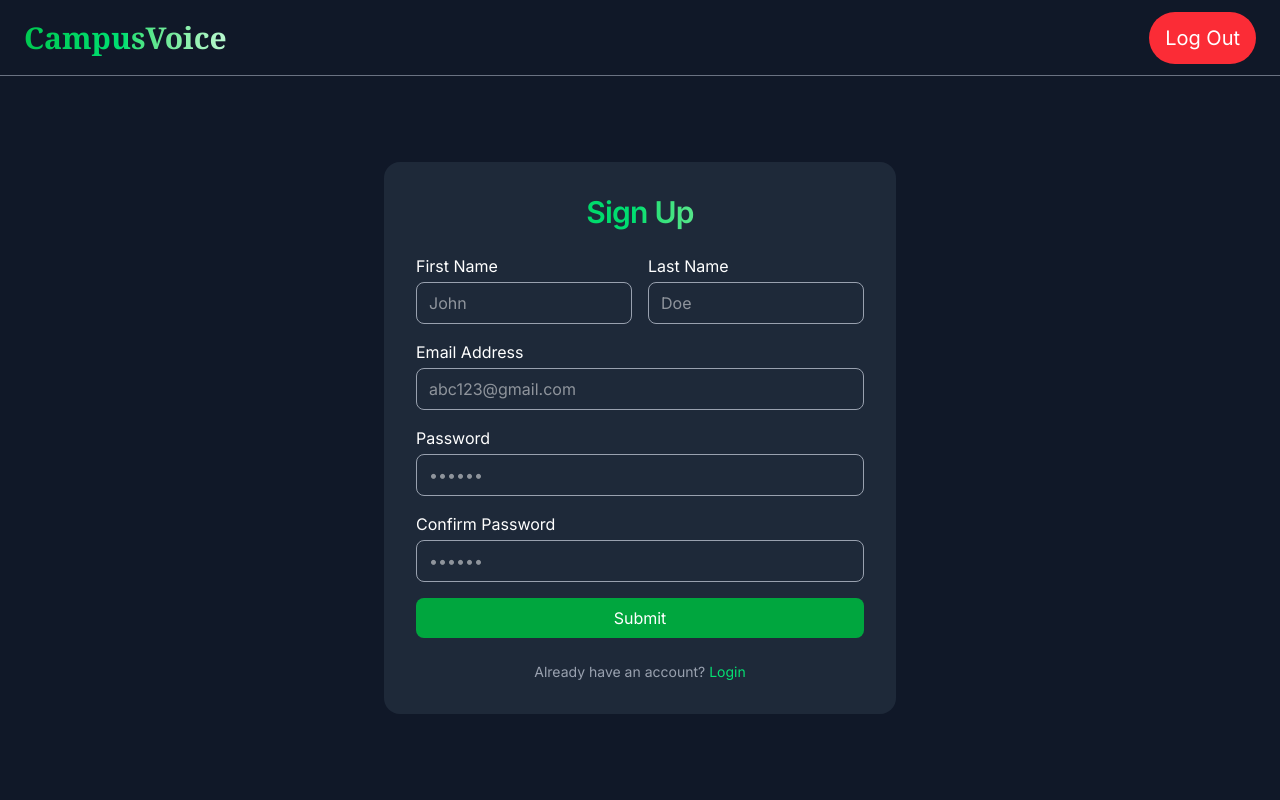
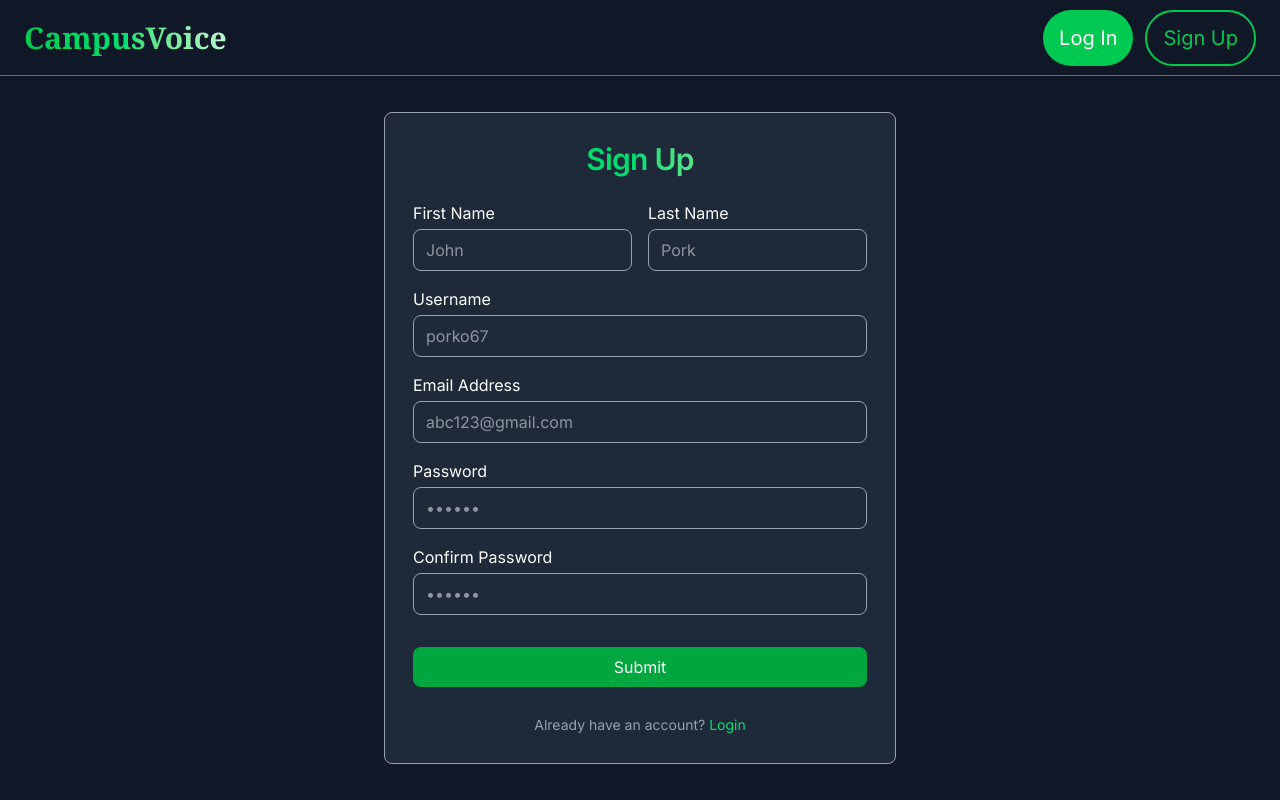
Before and after one commit to HashirAligb/campusvoice, a React (Vite) app: page /Signup in a window 1280 px wide. Built offline with nearby package versions, Linux system fonts and the light colour scheme; no server answers.

Commit message:
Full Log / Sign In Functionality w/ Supabase
Sign In and Log In now fully functional. User info are added to the profiles table during sign-up and and a table for posts is also created with rows for each user.

```diff
--- a/src/auth/useAuth.ts
+++ b/src/auth/useAuth.ts
@@ -15,6 +15,5 @@ export function useAuth() {
     }, []);
 
     const signOut = useCallback(() => supabase.auth.signOut(), []);
-
     return { user, isAuthenticated: !!user, signOut };
 }
--- a/src/components/AuthControls.tsx
+++ b/src/components/AuthControls.tsx
@@ -1,12 +1,12 @@
 type Props = {
-    isAuthenticated?: boolean;
+    loggedIn?: boolean;
     onLoginClick?: () => void;
     onSignupClick?: () => void;
     onLogoutClick?: () => void;
 };
 
-export default function AuthControls({ isAuthenticated = false, onLoginClick, onSignupClick, onLogoutClick }: Props) {
-    if (!isAuthenticated) {
+export default function AuthControls({ loggedIn, onLoginClick, onSignupClick, onLogoutClick }: Props) {
+    if (!loggedIn) {
         return (
             <div className="flex gap-3">
                 <button type="button" onClick={onLoginClick}
@@ -23,9 +23,8 @@ export default function AuthControls({ isAuthenticated = false, onLoginClick, on
             </div>
         )
     }
-
     return (
-        <button type="button" onClick={onLoginClick}
+        <button type="button" onClick={onLogoutClick}
         className="bg-red-500 rounded-full px-4 py-3 text-white text-xl
         hover:bg-red-700 hover:scale-105 transform transition duration-300">
             Log Out
--- a/src/components/Navbar.tsx
+++ b/src/components/Navbar.tsx
@@ -1,7 +1,12 @@
 import AuthControls from "./AuthControls";
-import { Link } from "react-router-dom";
+import { useAuth } from "@/auth/useAuth";
+import { use } from "react";
+import { Link, useNavigate } from "react-router-dom";
 
 export default function Navbar() {
+    const navigate = useNavigate();
+    const { signOut, isAuthenticated } = useAuth();
+
     return (
         <div className="bg-gray-900 h-19 border-b border-gray-500">
             <div className="flex items-center justify-between h-full w-full px-6">
@@ -9,7 +14,11 @@ export default function Navbar() {
                     bg-gradient-to-r from-green-500 via-green-400 to-green-200 bg-clip-text text-transparent">
                     CampusVoice
                 </Link>
-                <AuthControls isAuthenticated={true} />
+                <AuthControls
+                    loggedIn={ isAuthenticated }
+                    onLoginClick={() => navigate("/Login")}
+                    onSignupClick={() => navigate("/Signup")}
+                    onLogoutClick={() => { signOut(); navigate("/"); }} />
             </div>
         </div>
     )
--- a/src/lib/supabase.ts
+++ b/src/lib/supabase.ts
@@ -2,5 +2,6 @@ import { createClient } from '@supabase/supabase-js'
 
 const supabaseUrl = import.meta.env.VITE_SUPABASE_URL!
 const supabaseAnonKey = import.meta.env.VITE_SUPABASE_ANON_KEY!
+if (!supabaseUrl || !supabaseAnonKey) throw new Error("Missing Supabase env vars");
 
 export const supabase = createClient(supabaseUrl, supabaseAnonKey)
--- a/src/pages/AuthPage/Login.tsx
+++ b/src/pages/AuthPage/Login.tsx
@@ -1,28 +1,56 @@
-import { Link } from "react-router-dom";
+import { Link, useNavigate } from "react-router-dom";
 import Navbar from "@/components/Navbar";
+import { supabase } from "@/lib/supabase";
+import { useState } from "react";
 
 export default function Login() {
+    const [email, setEmail] = useState("")
+    const [password, setPassword] = useState("");
+    const [error, setError] = useState<string | null>(null);
+    const [loading, setLoading] = useState(false);
+    const navigate = useNavigate();
+
+    async function handleLogin(e: React.FormEvent) {
+        e.preventDefault();
+        setError(null);
+        setLoading(true);
+
+        const { error: signInError } = await supabase.auth.signInWithPassword({
+            email,
+            password,
+        });
+
+        setLoading(false);
+
+        if (signInError) {
+            setError(signInError.message);
+            return;
+        } navigate("/Home")
+    }
+
     return (
         <div className="flex flex-col min-h-screen">
             <Navbar />
             <div className="flex flex-1 items-center justify-center bg-gray-900 text-white">
 
-                <div className="w-full max-w-sm p-8 bg-gray-800 rounded-2xl text-center">
+                <div className="w-full max-w-sm p-8 bg-gray-800 rounded-lg text-center border border-gray-400">
                     <h1 className="text-3xl font-semibold tracking-tight
                     bg-gradient-to-r from-green-500 via-green-400 to-green-200 bg-clip-text text-transparent">
                         Log In
                     </h1>
-                    <form className="mt-6 mb-2 space-y-4 text-left">
+                    <form className="mt-6 mb-2 space-y-4 text-left" onSubmit={handleLogin}>
                         <label htmlFor="email" className="block mb-1">Email Address</label>
-                        <input id="email" type="email" placeholder="abc123@gmail.com"
+                        <input id="email" type="email" placeholder="abc123@gmail.com" onChange={ (e) => setEmail(e.target.value)} required
                         className="w-full px-3 py-2 rounded-lg border border-gray-400" />
 
                         <label htmlFor="password" className="block mb-1">Password</label>
-                        <input id="password" type="password" placeholder="••••••"
+                        <input id="password" type="password" placeholder="••••••" onChange={ (e) => setPassword(e.target.value)} required
                         className="w-full px-3 py-2 rounded-lg border border-gray-400" />
+
+                        <button type="submit" disabled={loading} className="w-full px-3 py-2 mt-4 bg-green-600 rounded-lg hover:bg-green-700 transition-colors duration-100">{loading ? "Logging in...": "Log In"}</button>
                     </form>
-                    <button className="w-full px-3 py-2 mt-2 bg-green-600 rounded-lg hover:bg-green-700 transition-colors duration-100">Submit</button>
-                    <p className="mt-6 text-sm text-gray-400">
+                    {error && <p className="mt-3 text-sm text-red-400">{error}</p>}
+                    <p className="mt-7 text-sm text-gray-400">
                         Don't have an account? <Link to="/Signup" className="text-green-400 hover:underline">Sign up</Link>
                     </p>
                 </div>
--- a/src/pages/AuthPage/Signup.tsx
+++ b/src/pages/AuthPage/Signup.tsx
@@ -1,45 +1,117 @@
-import { Link } from "react-router-dom";
+import { Link, useNavigate } from "react-router-dom";
 import Navbar from "@/components/Navbar";
+import { useEffect, useState } from "react";
+import { supabase } from "@/lib/supabase";
 
 export default function Signup() {
+    const [firstName, setFirstName] = useState("");
+    const [lastName, setLastName] = useState("");
+    const [userName, setUserName] = useState("");
+    const [email, setEmail] = useState("");
+    const [password, setPassword] = useState("");
+    const [confirmPassword, setConfirmPassword] = useState("");
+    const [error, setError] = useState<string | null>(null);
+    const [info, setInfo] = useState<string | null>(null);
+    const navigate = useNavigate();
+
+    async function handleSignup(e: React.FormEvent) {
+        e.preventDefault();
+        setError(null);
+        setInfo(null);
+
+        if (password !== confirmPassword) return setError("Passwords do not match.");
+
+        const { count, error: checkErr } = await supabase.from('profiles').select('*', {count: 'exact', head: true}).ilike('username', userName.trim());
+
+        if (checkErr) {
+            setError(checkErr.message);
+            return;
+        }
+        if ((count ?? 0) > 0) {
+            setError("Username already taken")
+            return
+        }
+
+        const { data, error: signUpError } = await supabase.auth.signUp({
+            email,
+            password,
+            options: {
+                data: { firstName, lastName, userName },
+                emailRedirectTo: `${window.location.origin}/`,
+            },
+        });
+
+        if (signUpError) {
+            setError(signUpError.message)
+            return
+        }
+
+        const identities = data?.user?.identities ?? [];
+        if (identities.length === 0) {
+            setError("Email address is already taken.");
+            return;
+        }
+
+        setInfo("✅ Please check your email to complete sign-up.")
+        return
+    }
+
+    useEffect(() => {
+    const { data: sub } = supabase.auth.onAuthStateChange((event) => {
+        if (event === "SIGNED_IN" && !info) {
+            navigate("/");
+        }
+    });
+    return () => sub.subscription.unsubscribe();
+    }, [navigate, info]);
+
     return (
         <div className="flex flex-col min-h-screen">
             <Navbar />
             <div className="flex flex-1 items-center justify-center bg-gray-900 text-white">
 
-                <div className="w-full max-w-lg p-8 bg-gray-800 rounded-2xl text-center">
+                <div className="w-full max-w-lg p-7 bg-gray-800 rounded-lg text-center border border-gray-400">
                     <h1 className="text-3xl font-semibold tracking-tight
                     bg-gradient-to-r from-green-500 via-green-400 to-green-200 bg-clip-text text-transparent">
                         Sign Up
                     </h1>
-                    <form className="mt-6 mb-2 space-y-4 text-left">
+                    <form onSubmit={handleSignup} className="mt-6 mb-2 space-y-4 text-left">
                         <div className="grid grid-cols-2 gap-4">
                             <div>
                                 <label htmlFor="firstName" className="block mb-1">First Name</label>
-                                <input id="firstName" type="text" placeholder="John"
+                                <input id="firstName" type="text" placeholder="John" value={firstName} required onChange={(e) => setFirstName(e.target.value)}
                                 className="w-full px-3 py-2 rounded-lg border border-gray-400" />
                             </div>
                             <div>
                                 <label htmlFor="lastName" className="block mb-1">Last Name</label>
-                                <input id="lastName" type="text" placeholder="Doe"
+                                <input id="lastName" type="text" placeholder="Pork" value={lastName} required onChange={(e) => setLastName(e.target.value)}
                                 className="w-full px-3 py-2 rounded-lg border border-gray-400" />
                             </div>
                         </div>
 
+                        <label htmlFor="username" className="block mb-1">Username</label>
+                        <input id="username" type="text" placeholder="porko67" value={userName} onChange={(e) => setUserName(e.target.value)}
+                        className="w-full px-3 py-2 rounded-lg border border-gray-400" />
+
                         <label htmlFor="email" className="block mb-1">Email Address</label>
-                        <input id="email" type="email" placeholder="abc123@gmail.com"
+                        <input id="email" type="email" placeholder="abc123@gmail.com" value={email} onChange={(e) => setEmail(e.target.value)}
                         className="w-full px-3 py-2 rounded-lg border border-gray-400" />
 
                         <label htmlFor="password" className="block mb-1">Password</label>
-                        <input id="password" type="password" placeholder="••••••"
+                        <input id="password" type="password" placeholder="••••••" value={password} onChange={(e) => setPassword(e.target.value)}
                         className="w-full px-3 py-2 rounded-lg border border-gray-400" />
 
                         <label htmlFor="confirmPassword" className="block mb-1">Confirm Password</label>
-                        <input id="confirmPassword" type="password" placeholder="••••••"
+                        <input id="confirmPassword" type="password" placeholder="••••••" value={confirmPassword} onChange={(e) => setConfirmPassword(e.target.value)}
                         className="w-full px-3 py-2 rounded-lg border border-gray-400" />
+
+                        <button type="submit" className="w-full px-3 py-2 mt-4 bg-green-600 rounded-lg hover:bg-green-700 transition-colors duration-100">
+                            Submit
+                        </button>
                     </form>
-                    <button className="w-full px-3 py-2 mt-2 bg-green-600 rounded-lg hover:bg-green-700 transition-colors duration-100">Submit</button>
-                    <p className="mt-6 text-sm text-gray-400">
+                    {error && <p className="mt-3 text-sm text-red-400">{error}</p>}
+                    {info && <p className="mt-3 text-sm text-green-500">{info}</p>}
+                    <p className="mt-7 text-sm text-gray-400">
                         Already have an account? <Link to="/Login" className="text-green-400 hover:underline">Login</Link>
                     </p>
                 </div>
--- a/src/pages/Landing.tsx
+++ b/src/pages/Landing.tsx
@@ -1,8 +1,10 @@
 import { useNavigate } from "react-router-dom";
 import Navbar from "@/components/Navbar.tsx";
+import { useAuth } from "@/auth/useAuth"
 
 export default function Landing() {
     const navigate = useNavigate();
+    const {isAuthenticated: isLoggedIn} = useAuth();
 
     return (
         <div className="min-h-screen flex flex-col">
@@ -23,12 +25,12 @@ export default function Landing() {
                         A community-driven platform where students can raise issues, share feedback, and work together to improve campus life.
                     </p>
                     <div className="flex text-center justify-center space-x-4">
-                        <button onClick={() => navigate("/Home")}
+                        <button onClick={() => { if (!isLoggedIn) { navigate("/Login") } else navigate("/Home") }}
                             className="mt-4 px-5 py-2 bg-green-500 text-white text-xl font-semibold rounded-lg shadow-xl
                             hover:bg-green-700 hover:scale-105 transform transition duration-300">
                             Browse Issues
                         </button>
-                        <button onClick={() => navigate("/PostCard")}
+                        <button onClick={() => { if (!isLoggedIn) { navigate("/Login") } else navigate("/PostCard") }}
                             className="mt-4 px-5 py-2 bg-green-500 text-white text-xl font-semibold rounded-lg shadow-xl
                             hover:bg-green-700 hover:scale-105 transform transition duration-300">
                             Report an Issue
```
